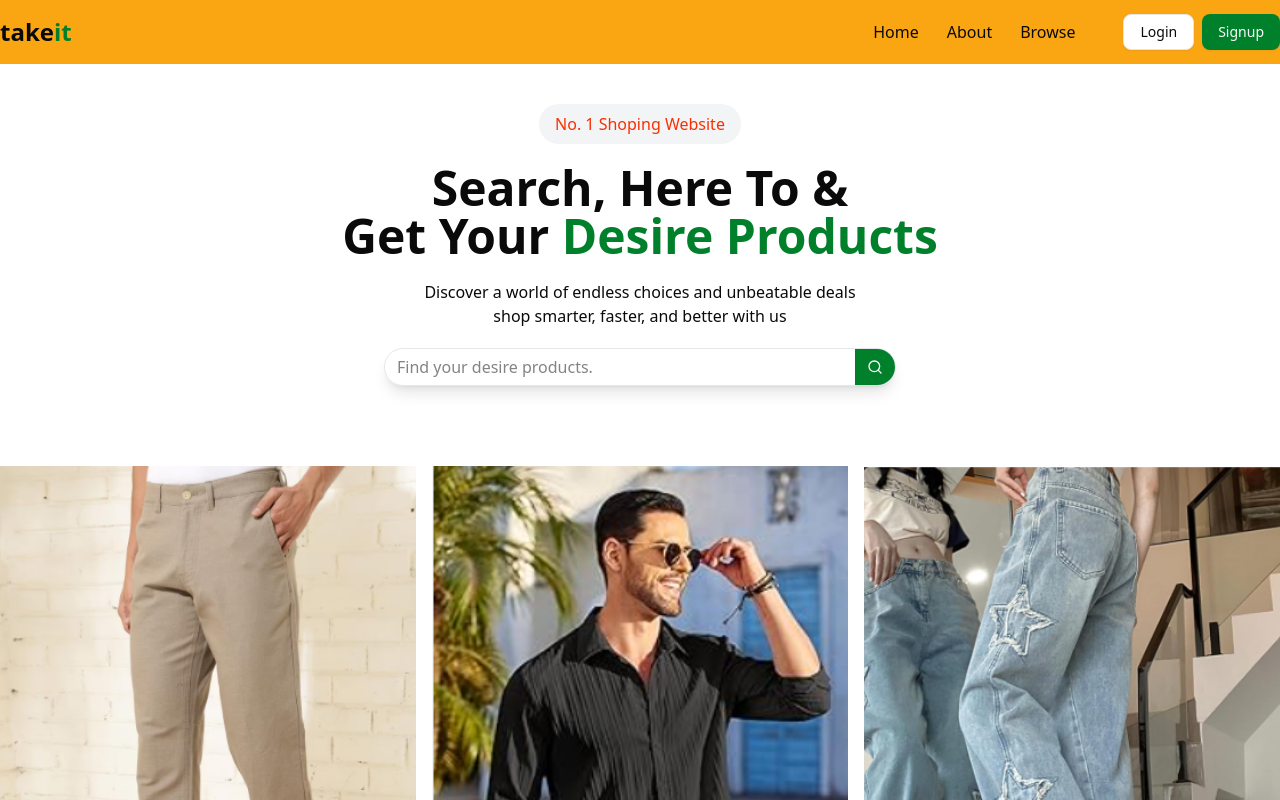
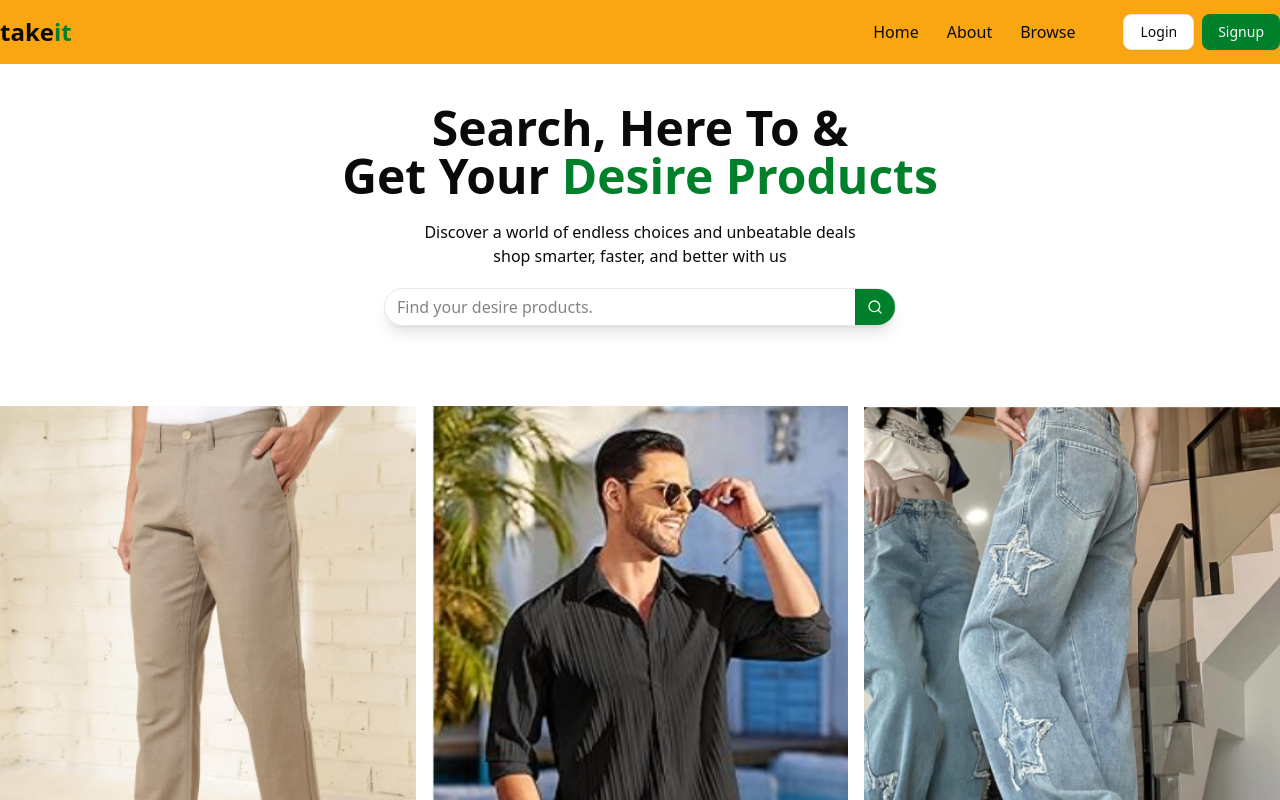
Before and after one commit to MdIrshad51068/Blinkit_Ecom, a React (Vite) app in the folder frontend/: page / in a window 1280 px wide. Shown: the top 800 px of the page. Built offline with nearby package versions, Linux system fonts and the light colour scheme; no server answers.

Commit message:
final commit

```diff
--- a/frontend/src/components/HeroSection.jsx
+++ b/frontend/src/components/HeroSection.jsx
@@ -21,7 +21,6 @@ const HeroSection = () => {
     return (
         <div className='text-center'>
             <div className='flex flex-col gap-5 my-10'>
-                <span className=' mx-auto px-4 py-2 rounded-full bg-gray-100 text-[#F83002] font-medium'>No. 1 Shoping Website</span>
                 <h1 className='text-5xl font-bold'>Search, Here To & <br /> Get Your <span className='text-[#00802b]'>Desire Products</span></h1>
                 <p>Discover a world of endless choices and unbeatable deals<br />shop smarter, faster, and better with us</p>
                 <div className='flex w-[40%] shadow-lg border border-gray-200 pl-3 rounded-full items-center gap-4 mx-auto'>
```
